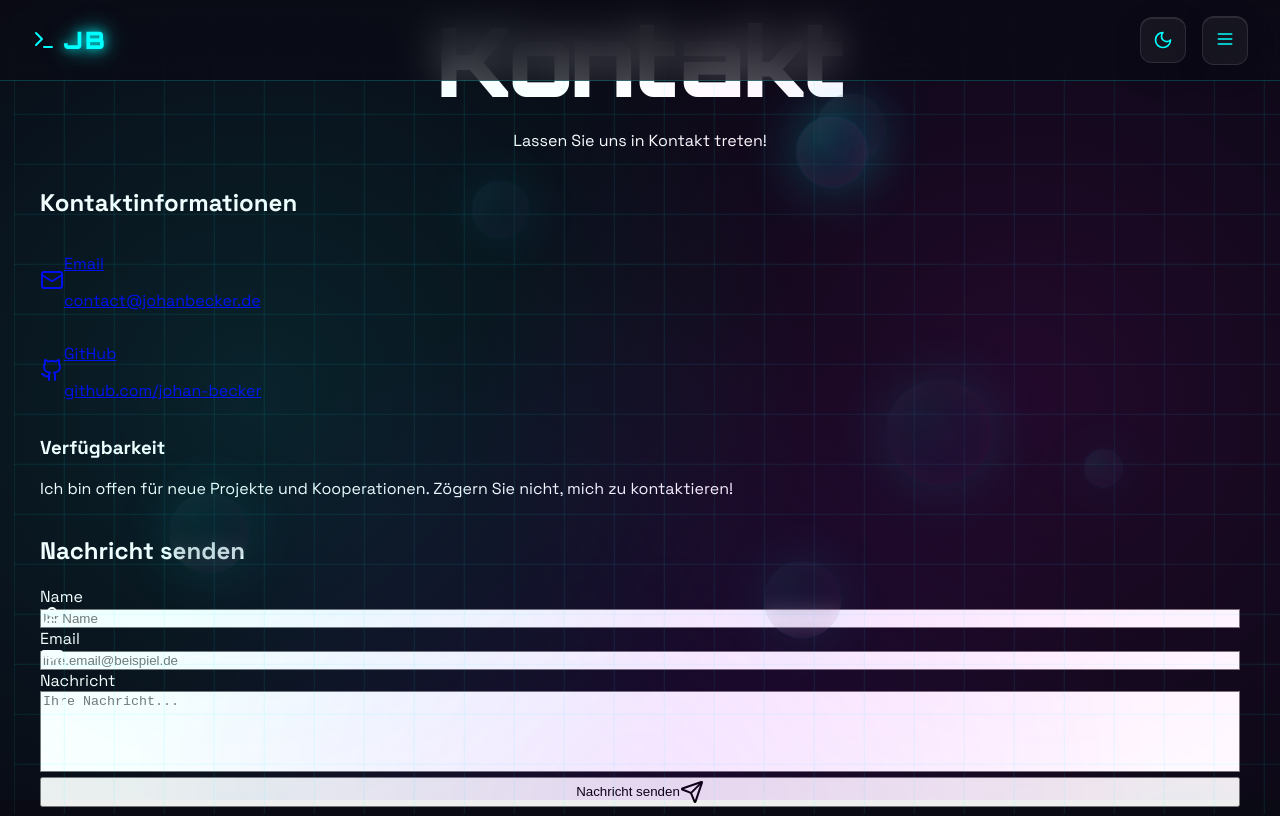
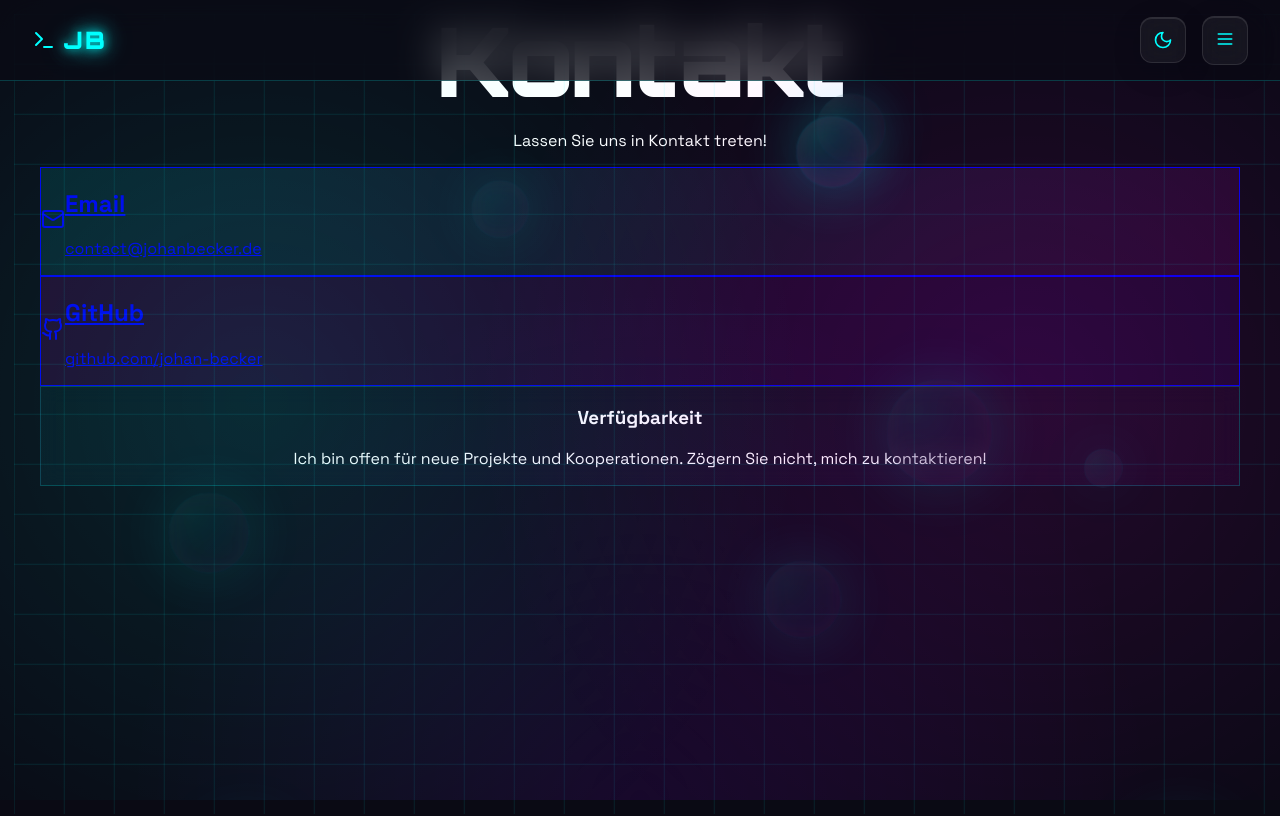
Before and after one commit to johan-becker/mywebsite, a Next.js app: page /kontakt in a window 1280 px wide. Built offline with nearby package versions, Linux system fonts and the light colour scheme.

Commit message:
refactor: Vereinfache Kontaktseite auf E-Mail-Adresse

```diff
--- a/app/kontakt/page.tsx
+++ b/app/kontakt/page.tsx
@@ -1,45 +1,10 @@
 "use client";
 
 import { motion } from "framer-motion";
-import { Mail, Github, Send, User, MessageSquare } from "lucide-react";
-import { useState } from "react";
+import { Mail, Github } from "lucide-react";
 import BubbleLayer from "@/components/BubbleLayer";
 
 export default function Kontakt() {
-  const [formData, setFormData] = useState({
-    name: "",
-    email: "",
-    message: "",
-  });
-  const [isSubmitting, setIsSubmitting] = useState(false);
-  const [submitMessage, setSubmitMessage] = useState("");
-
-  const handleSubmit = async (e: React.FormEvent) => {
-    e.preventDefault();
-    setIsSubmitting(true);
-
-    // Client-side only handling - you can add your own logic here
-    // For example: send to an API endpoint, email service, etc.
-    console.log("Form submitted:", formData);
-
-    // Simulate submission
-    setTimeout(() => {
-      setSubmitMessage("Vielen Dank für Ihre Nachricht! Ich werde mich bald bei Ihnen melden.");
-      setFormData({ name: "", email: "", message: "" });
-      setIsSubmitting(false);
-
-      // Clear success message after 5 seconds
-      setTimeout(() => setSubmitMessage(""), 5000);
-    }, 1000);
-  };
-
-  const handleChange = (e: React.ChangeEvent<HTMLInputElement | HTMLTextAreaElement>) => {
-    setFormData({
-      ...formData,
-      [e.target.name]: e.target.value,
-    });
-  };
-
   return (
     <>
       <BubbleLayer count={10} />
@@ -58,28 +23,30 @@ export default function Kontakt() {
             </p>
           </motion.div>
 
-          <div className="grid md:grid-cols-2 gap-12 max-w-5xl mx-auto">
+          <div className="max-w-3xl mx-auto">
             {/* Contact Info */}
             <motion.div
-              initial={{ opacity: 0, x: -20 }}
-              animate={{ opacity: 1, x: 0 }}
+              initial={{ opacity: 0, y: 20 }}
+              animate={{ opacity: 1, y: 0 }}
               transition={{ delay: 0.2, duration: 0.8 }}
+              className="space-y-8"
             >
-              <h2 className="text-2xl font-bold mb-6">Kontaktinformationen</h2>
-
-              <div className="space-y-6">
               {/* Email */}
               <motion.a
                 href="mailto:contact@johanbecker.de"
-                  className="flex items-center gap-4 p-4 bg-white dark:bg-gray-800 rounded-2xl shadow-lg hover:shadow-xl transition-shadow group"
+                className="flex items-center gap-6 p-6 bg-white/5 dark:bg-gray-800/20 rounded-2xl shadow-lg hover:shadow-xl transition-shadow group border border-primary/20"
                 whileHover={{ scale: 1.02 }}
+                style={{
+                  background: "linear-gradient(135deg, rgba(0, 255, 255, 0.1), rgba(255, 0, 255, 0.1))",
+                  backdropFilter: "blur(10px)"
+                }}
               >
-                  <div className="p-3 bg-primary/10 rounded-lg text-primary group-hover:bg-primary group-hover:text-white transition-colors">
-                    <Mail className="w-6 h-6" />
+                <div className="p-4 bg-primary/10 rounded-lg text-primary group-hover:bg-primary group-hover:text-white transition-colors">
+                  <Mail className="w-8 h-8" />
                 </div>
                 <div>
-                    <p className="font-semibold">Email</p>
-                    <p className="text-gray-600 dark:text-gray-300">contact@johanbecker.de</p>
+                  <h2 className="text-2xl font-bold mb-2 font-orbitron">Email</h2>
+                  <p className="text-xl text-gray-300 font-space-grotesk">contact@johanbecker.de</p>
                 </div>
               </motion.a>
 
@@ -88,124 +55,39 @@ export default function Kontakt() {
                 href="https://github.com/johan-becker"
                 target="_blank"
                 rel="noopener noreferrer"
-                  className="flex items-center gap-4 p-4 bg-white dark:bg-gray-800 rounded-2xl shadow-lg hover:shadow-xl transition-shadow group"
+                className="flex items-center gap-6 p-6 bg-white/5 dark:bg-gray-800/20 rounded-2xl shadow-lg hover:shadow-xl transition-shadow group border border-primary/20"
                 whileHover={{ scale: 1.02 }}
+                style={{
+                  background: "linear-gradient(135deg, rgba(255, 0, 255, 0.1), rgba(150, 0, 255, 0.1))",
+                  backdropFilter: "blur(10px)"
+                }}
               >
-                  <div className="p-3 bg-primary/10 rounded-lg text-primary group-hover:bg-primary group-hover:text-white transition-colors">
-                    <Github className="w-6 h-6" />
+                <div className="p-4 bg-primary/10 rounded-lg text-primary group-hover:bg-primary group-hover:text-white transition-colors">
+                  <Github className="w-8 h-8" />
                 </div>
                 <div>
-                    <p className="font-semibold">GitHub</p>
-                    <p className="text-gray-600 dark:text-gray-300">github.com/johan-becker</p>
+                  <h2 className="text-2xl font-bold mb-2 font-orbitron">GitHub</h2>
+                  <p className="text-xl text-gray-300 font-space-grotesk">github.com/johan-becker</p>
                 </div>
               </motion.a>
-              </div>
 
-              <div className="mt-8 p-6 bg-primary/10 dark:bg-primary/20 rounded-2xl">
-                <h3 className="font-semibold mb-2">Verfügbarkeit</h3>
-                <p className="text-gray-700 dark:text-gray-200">
+              <motion.div
+                initial={{ opacity: 0, y: 20 }}
+                animate={{ opacity: 1, y: 0 }}
+                transition={{ delay: 0.4, duration: 0.8 }}
+                className="mt-12 p-8 rounded-2xl text-center"
+                style={{
+                  background: "linear-gradient(135deg, rgba(0, 255, 255, 0.05), rgba(255, 0, 255, 0.05))",
+                  backdropFilter: "blur(10px)",
+                  border: "1px solid rgba(0, 255, 255, 0.2)"
+                }}
+              >
+                <h3 className="text-2xl font-bold mb-4 font-orbitron">Verfügbarkeit</h3>
+                <p className="text-lg text-gray-300 font-space-grotesk">
                   Ich bin offen für neue Projekte und Kooperationen.
                   Zögern Sie nicht, mich zu kontaktieren!
                 </p>
-              </div>
               </motion.div>
-
-            {/* Contact Form */}
-            <motion.div
-              initial={{ opacity: 0, x: 20 }}
-              animate={{ opacity: 1, x: 0 }}
-              transition={{ delay: 0.4, duration: 0.8 }}
-            >
-              <h2 className="text-2xl font-bold mb-6">Nachricht senden</h2>
-
-              <form onSubmit={handleSubmit} className="space-y-4">
-                {/* Name */}
-                <div>
-                  <label htmlFor="name" className="block text-sm font-medium mb-2">
-                    Name
-                  </label>
-                  <div className="relative">
-                    <User className="absolute left-3 top-1/2 -translate-y-1/2 w-5 h-5 text-gray-400" />
-                    <input
-                      type="text"
-                      id="name"
-                      name="name"
-                      value={formData.name}
-                      onChange={handleChange}
-                      required
-                      className="w-full pl-10 pr-4 py-3 bg-white dark:bg-gray-800 border border-gray-300 dark:border-gray-700 rounded-lg focus:ring-2 focus:ring-primary focus:border-transparent transition-colors"
-                      placeholder="Ihr Name"
-                    />
-                  </div>
-                </div>
-
-                {/* Email */}
-                <div>
-                  <label htmlFor="email" className="block text-sm font-medium mb-2">
-                    Email
-                  </label>
-                  <div className="relative">
-                    <Mail className="absolute left-3 top-1/2 -translate-y-1/2 w-5 h-5 text-gray-400" />
-                    <input
-                      type="email"
-                      id="email"
-                      name="email"
-                      value={formData.email}
-                      onChange={handleChange}
-                      required
-                      className="w-full pl-10 pr-4 py-3 bg-white dark:bg-gray-800 border border-gray-300 dark:border-gray-700 rounded-lg focus:ring-2 focus:ring-primary focus:border-transparent transition-colors"
-                      placeholder="ihre.email@beispiel.de"
-                    />
-                  </div>
-                </div>
-
-                {/* Message */}
-                <div>
-                  <label htmlFor="message" className="block text-sm font-medium mb-2">
-                    Nachricht
-                  </label>
-                  <div className="relative">
-                    <MessageSquare className="absolute left-3 top-3 w-5 h-5 text-gray-400" />
-                    <textarea
-                      id="message"
-                      name="message"
-                      value={formData.message}
-                      onChange={handleChange}
-                      required
-                      rows={5}
-                      className="w-full pl-10 pr-4 py-3 bg-white dark:bg-gray-800 border border-gray-300 dark:border-gray-700 rounded-lg focus:ring-2 focus:ring-primary focus:border-transparent transition-colors resize-none"
-                      placeholder="Ihre Nachricht..."
-                    />
-                  </div>
-                </div>
-
-                {/* Submit Button */}
-                <button
-                  type="submit"
-                  disabled={isSubmitting}
-                  className="w-full flex items-center justify-center gap-2 px-6 py-3 bg-primary text-white rounded-lg hover:bg-primary-600 disabled:opacity-50 disabled:cursor-not-allowed transition-colors font-semibold"
-                >
-                  {isSubmitting ? (
-                    "Wird gesendet..."
-                  ) : (
-                    <>
-                      Nachricht senden
-                      <Send className="w-4 h-4" />
-                    </>
-                  )}
-                </button>
-
-                {/* Success Message */}
-                {submitMessage && (
-                  <motion.p
-                    initial={{ opacity: 0, y: 10 }}
-                    animate={{ opacity: 1, y: 0 }}
-                    className="text-green-600 dark:text-green-400 text-center"
-                  >
-                    {submitMessage}
-                  </motion.p>
-                )}
-              </form>
             </motion.div>
           </div>
         </div>
```
Lines whose indentation alone changed are shown as unchanged.
